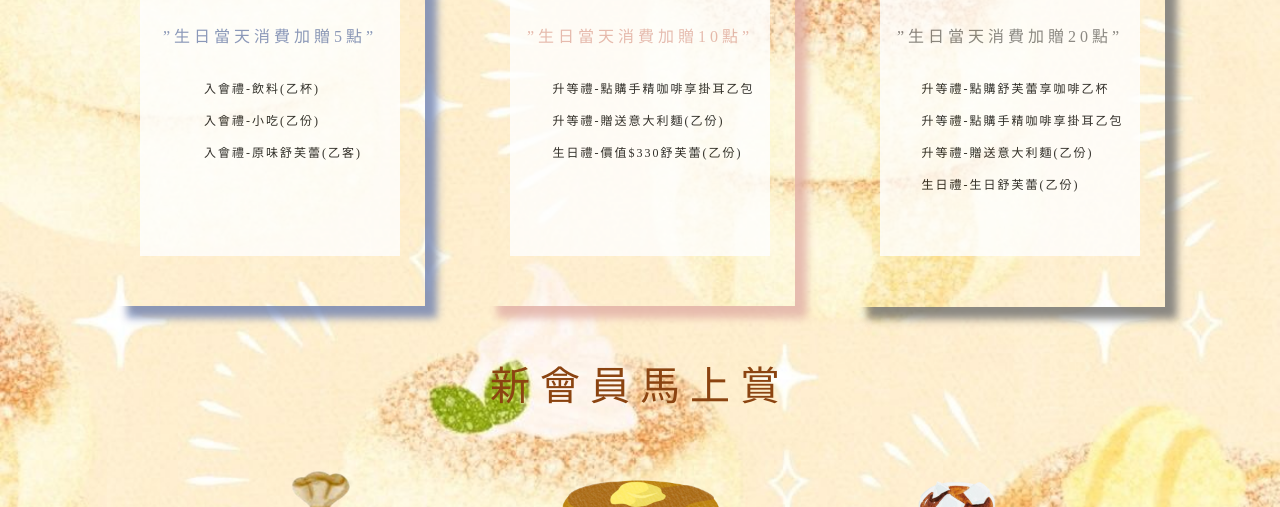
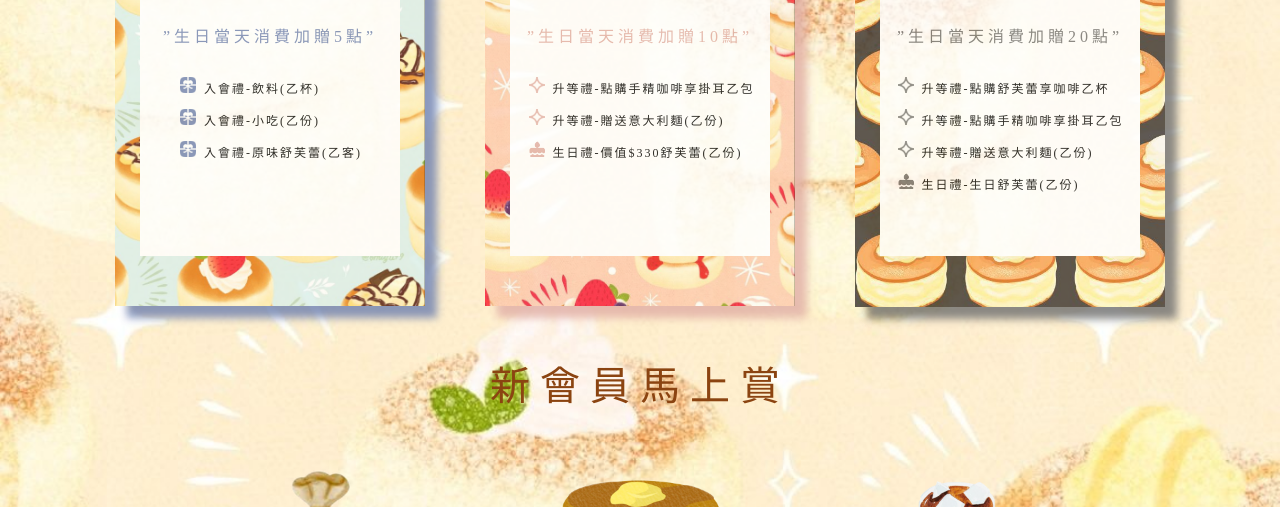
Before and after one commit to hkytracy-eng/soulfleandcoffee, a plain HTML site: page member.html in a window 1280 px wide. Shown: the part 750-1257 px from the top of the page. Drawn offline with Linux system fonts and the light colour scheme; a web font is replaced by a local one.

Commit message:
updated member css

```diff
--- a/CSS/member.css
+++ b/CSS/member.css
@@ -64,7 +64,7 @@ body{
 /****************** VIP benefit tier1 **************************/
 .bgi1{
     display: block;
-    background-image: url(./IMG/Member/TIER1.jpg);
+    background-image: url(../IMG/Member/TIER1.jpg);
     width: 310px;
     height: 450px;
     opacity: .8;
@@ -121,14 +121,14 @@ body{
     display: inline-block;
     width: 16px;
     height: 16px;
-    background-image: url(./IMG/Member/gift1.png);
+    background-image: url(../IMG/Member/gift1.png);
     background-size: cover;
     margin-right: 8px;
 }
 /****************** VIP benefit tier2 **************************/
 .bgi2{
     display: block;
-    background-image: url(./IMG/Member/TIER2.jpg);
+    background-image: url(../IMG/Member/TIER2.jpg);
     background-size: cover;
     width: 310px;
     height: 450px;
@@ -187,7 +187,7 @@ body{
     display: inline-block;
     width: 16px;
     height: 16px;
-    background-image: url(./IMG/Member/gift2.png);
+    background-image: url(../IMG/Member/gift2.png);
     background-size: cover;
     margin-right: 8px;
 }
@@ -196,14 +196,14 @@ body{
     display: inline-block;
     width: 16px;
     height: 16px;
-    background-image: url(./IMG/Member/birthday2.png);
+    background-image: url(../IMG/Member/birthday2.png);
     background-size: cover;
     margin-right: 8px;
 }
 /****************** VIP benefit tier3 **************************/
 .bgi3{
     display: block;
-    background-image: url(IMG/Member/TIER3.jpg);
+    background-image: url(../IMG/Member/TIER3.jpg);
     background-size: cover;
     width: 310px;
     height: 451px;
@@ -261,7 +261,7 @@ body{
     display: inline-block;
     width: 16px;
     height: 16px;
-    background-image: url(./IMG/Member/gift3.png);
+    background-image: url(../IMG/Member/gift3.png);
     background-size: cover;
     margin-right: 8px;
 }
@@ -270,7 +270,7 @@ body{
     display: inline-block;
     width: 16px;
     height: 16px;
-    background-image: url(./IMG/Member/birthday3.png);
+    background-image: url(../IMG/Member/birthday3.png);
     background-size: cover;
     margin-right: 8px;
 }
```
